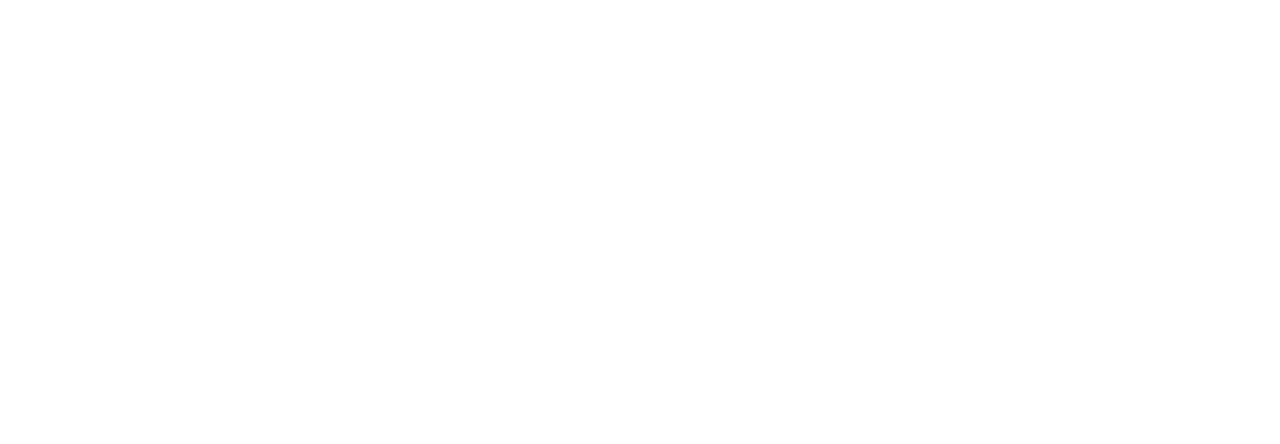
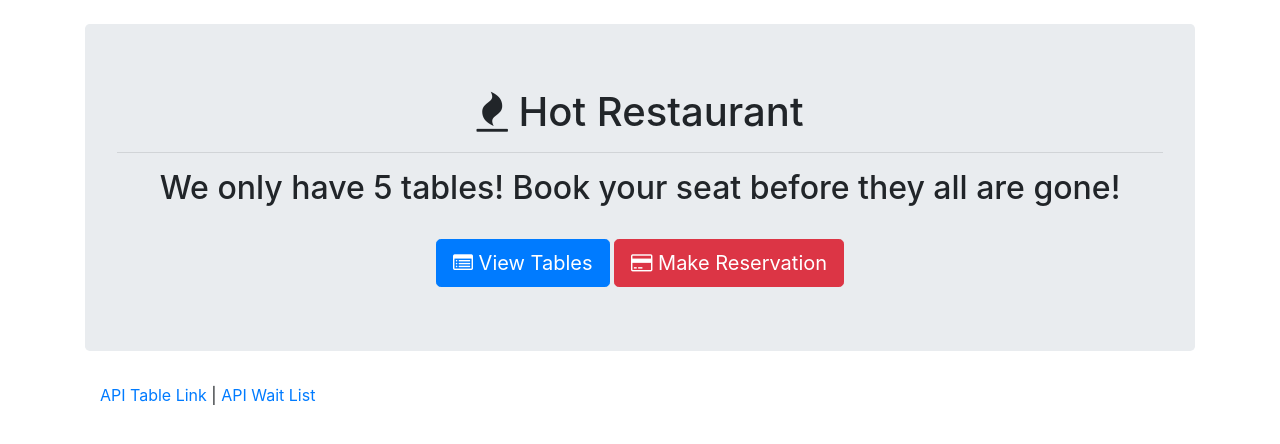
Before and after one commit to CodeGuy5280/ExpressRestaurantApp, a website: page index.html in a window 1280 px wide. Drawn offline with nearby package versions, Linux system fonts and the light colour scheme.

Commit message:
HTML home page created and finished.

```diff
--- a/index.html
+++ b/index.html
@@ -1 +1,41 @@
 <!-- homepage will have bootstrap, two buttons, and two links -- code for these event listeners and jQuery will go in script tag -->
+<!DOCTYPE html>
+<html lang="en">
+
+<head>
+  <meta charset="UTF-8">
+  <title>Mini Project</title>
+
+  <!-- BOOTSTRAP LINKS FOR ALL STYLE AND GRID -->
+  <link rel="stylesheet" href="https://maxcdn.bootstrapcdn.com/bootstrap/4.0.0/css/bootstrap.min.css">
+  <link rel="stylesheet" href="https://stackpath.bootstrapcdn.com/font-awesome/4.7.0/css/font-awesome.min.css">
+
+</head>
+
+<body>
+
+  <div class="container">
+    <br>
+    <div class="jumbotron">
+      <h1 class="text-center"><span class="fa fa-fire"></span> Hot Restaurant</h1>
+      <hr>
+      <h2 class="text-center">We only have 5 tables! Book your seat before they all are gone!</h2>
+      <br>
+      <div class="text-center">
+        <a href="/tables"><button class="btn btn-lg btn-primary"><span class="fa fa-list-alt"></span> View
+            Tables</button></a>
+        <a href="/reserve"><button class="btn btn-lg btn-danger"><span class="fa fa-credit-card"></span> Make
+            Reservation</button></a>
+      </div>
+    </div>
+    <footer class="footer">
+      <div class="container">
+        <a href="/api/tables">API Table Link</a> | <a href="/api/waitlist">API Wait List</a>
+      </div>
+    </footer>
+
+  </div>
+
+</body>
+
+</html>
```
